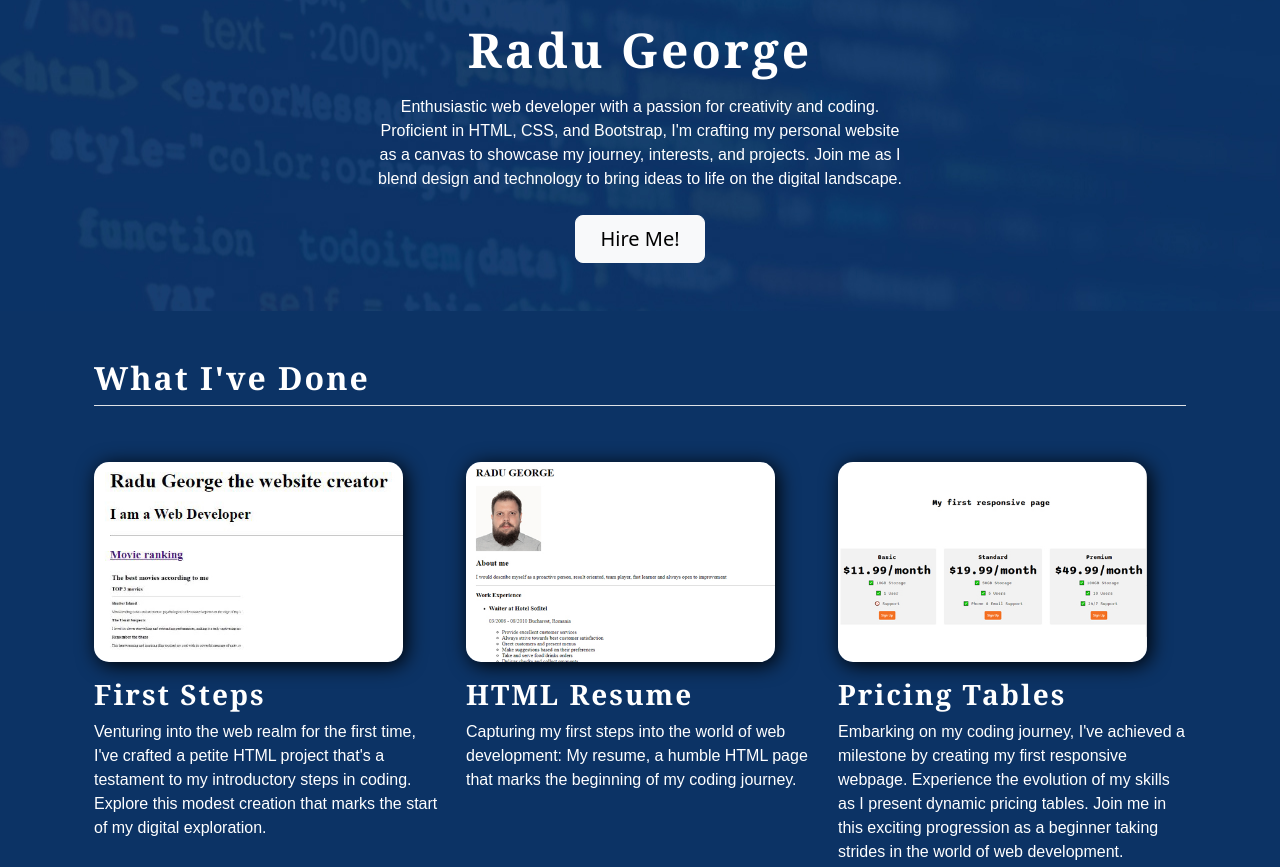
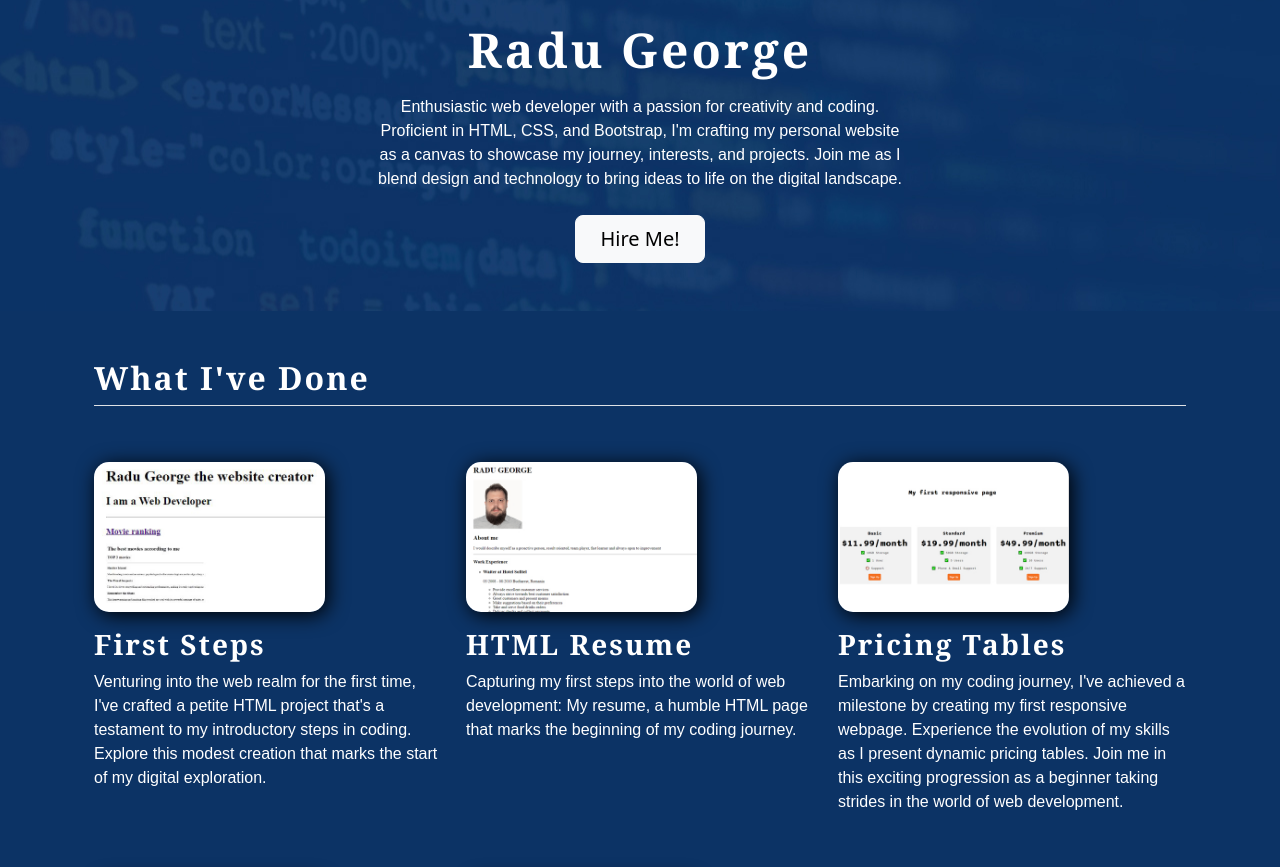
Before and after one commit to RaduGeorge89/WebProject, a plain HTML site: page index.html in a window 1280 px wide. Shown: the part 251-1118 px from the top of the page. Drawn offline with nearby package versions, Linux system fonts and the light colour scheme.

Commit message:
Update style.css

```diff
--- a/css/style.css
+++ b/css/style.css
@@ -1,9 +1,5 @@
 body {
     background-color: #0c3365;
-
-
-
-
 }
 
 .foto {
@@ -34,8 +30,14 @@ body {
 
 .featimg{
     border-radius: 15px;
-    box-shadow: 3px 3px 20px black
+    box-shadow: 3px 3px 20px black;
+    height: 150px;
 
+
+}
+
+.featimg:hover{
+    transform: scale(1.5);
 }
 
 .feauters-header {
```
